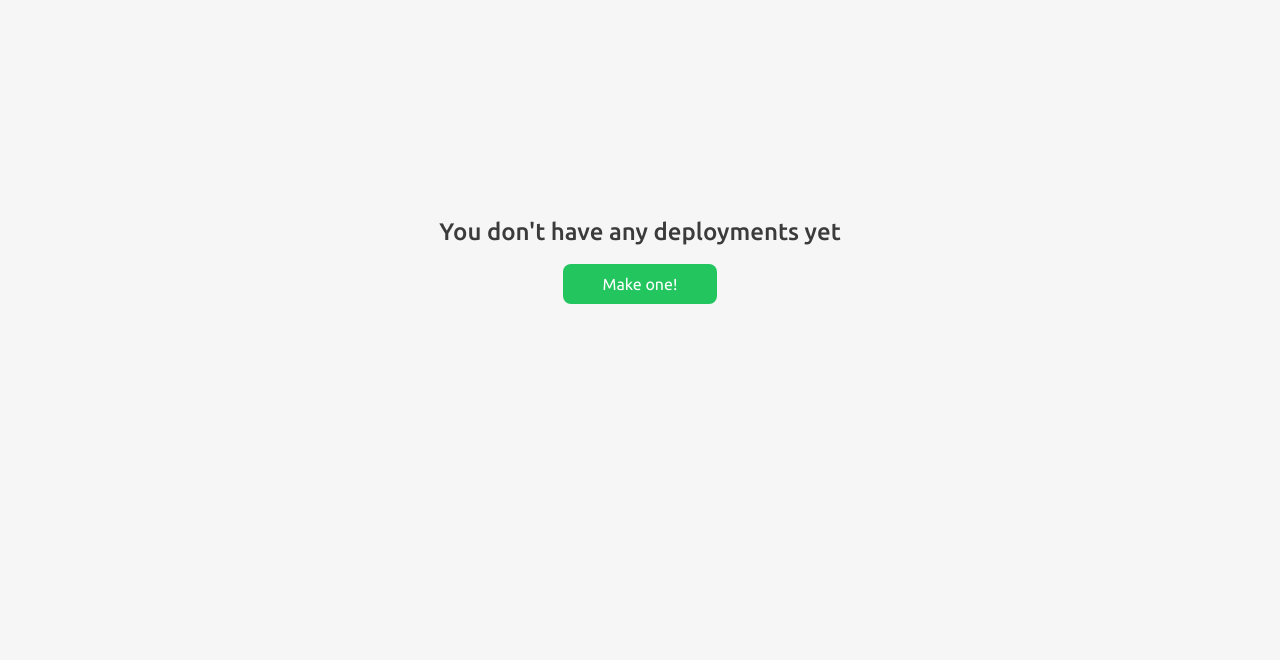
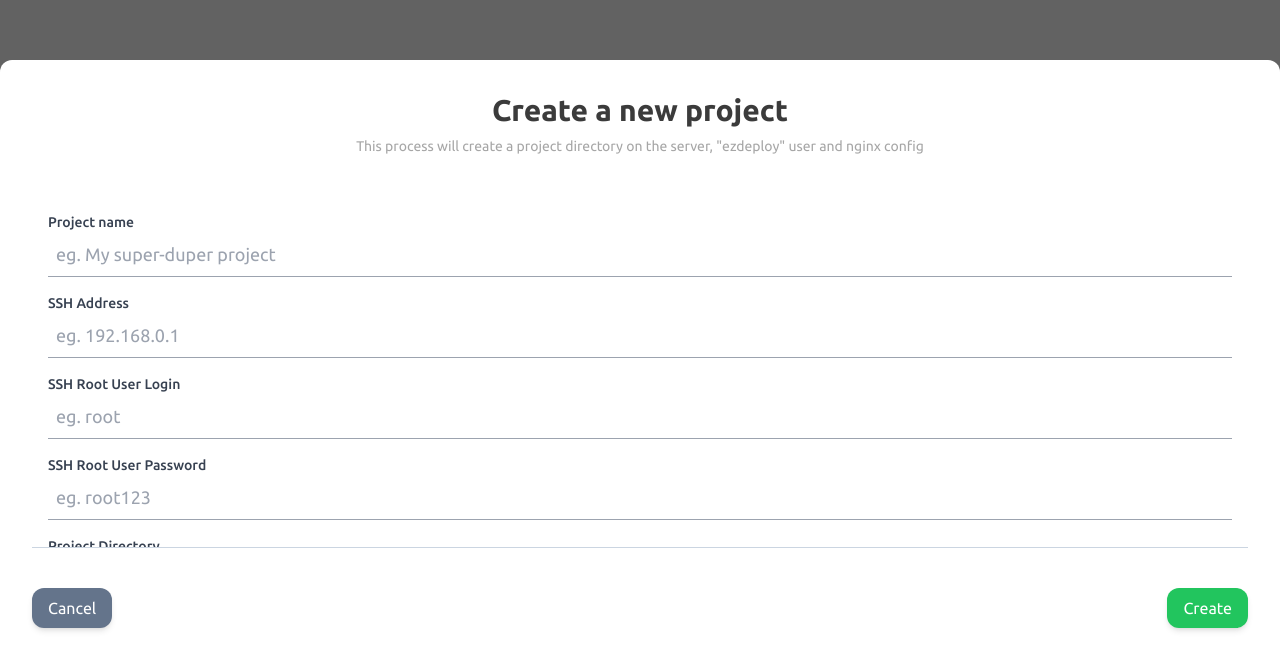
Before and after one commit to antonigoles/EZDeploy, a React (Vite) app: page / in a window 1280 px wide. Shown: the part 140-800 px from the top of the page. Built offline with nearby package versions, Linux system fonts and the light colour scheme.

Commit message:
Added: ProjectView; Added simple app navigation

```diff
--- a/src/App.jsx
+++ b/src/App.jsx
@@ -1,36 +1,68 @@
 import { createContext, useState } from "react";
-import DeploymentsView from "./views/DeploymentsView";
+import DeploymentsView from "./views/DeploymentsView/DeploymentsView";
+import ProjectView from "./views/ProjectView/ProjectView";
 
-export const NotificationContext = createContext(null);
+export const ApplicationContext = createContext(null);
+
+export const AppRoutes = {
+    DeploymentsView: 0,
+    ProjectView: 2,
+};
 
 function App() {
     const [notifications, setNotifications] = useState([]);
+    const [route, setRoute] = useState();
+    const [navigationData, setNavigationData] = useState({});
 
     function pushNotification(message, type) {
         // filter expired notifications
-        let new_notifcations = notifications.filter(
-            (e) => e.expire > Date.now(),
-        );
+        let new_notifications = [...notifications];
+        new_notifications = new_notifications
+            .reverse()
+            .filter((_, i) => i < 10)
+            .reverse();
+
         setNotifications([
-            ...new_notifcations,
-            { message: message, type: type, expire: Date.now() + 3000 },
+            ...new_notifications,
+            {
+                id: Math.round(Math.random() * 1000),
+                message: message,
+                type: type,
+                expire: Number(Date.now()) + 3000,
+            },
         ]);
+
+        console.log(notifications);
     }
 
+    function navigateTo(route, data) {
+        setNavigationData(data);
+        setRoute(route);
+    }
+
+    const notificationsList = notifications.map((notification, idx) => (
+        <div
+            key={notification.expire}
+            className="notification-animation absolute z-20 bg-green-500 p-5 text-white font-normal m-2 shadow-lg"
+        >
+            {notification.message}
+        </div>
+    ));
+
+    const pageToDisplay =
+        route == AppRoutes.DeploymentsView ? (
+            <DeploymentsView navigationData={navigationData} />
+        ) : route == AppRoutes.ProjectView ? (
+            <ProjectView navigationData={navigationData} />
+        ) : (
+            <DeploymentsView navigationData={navigationData} /> // default
+        );
+
     return (
-        <NotificationContext.Provider value={{ pushNotification }}>
-            {notifications.map((notification, idx) => (
-                <div
-                    key={idx}
-                    className="notification-animation absolute z-20 bg-green-500 p-5 text-white font-normal m-2 shadow-lg"
-                >
-                    {notification.message}
-                </div>
-            ))}
-            <div className="w-full h-full">
-                <DeploymentsView />
-            </div>
-        </NotificationContext.Provider>
+        <ApplicationContext.Provider value={{ pushNotification, navigateTo }}>
+            {notificationsList}
+            <div className="w-full h-full">{pageToDisplay}</div>
+        </ApplicationContext.Provider>
     );
 }
 
--- a/src/components/CreateDeployment/CreateDeployment.jsx
+++ b/src/components/CreateDeployment/CreateDeployment.jsx
@@ -2,11 +2,28 @@ import { useContext, useEffect, useState } from "react";
 import Button from "../../primitives/Button";
 import TextInput from "../../primitives/TextInput";
 import GithubIcon from "../../assets/github-mark-white.svg";
-import { NotificationContext } from "../../App.jsx";
+import { ApplicationContext, AppRoutes } from "../../App.jsx";
 
 function CreateDeployment({ visibilityState, hide }) {
-    const [deployments, setDeployments] = useState(null);
-    const { pushNotification } = useContext(NotificationContext);
+    const { pushNotification, navigateTo } = useContext(ApplicationContext);
+    const [formData, setFormData] = useState({});
+
+    function onFormUpdate(e) {
+        let formDataRef = { ...formData };
+        formDataRef[e.target.id] = e.target.value;
+        setFormData(formDataRef);
+        console.log(formDataRef);
+    }
+
+    function createProject() {
+        pushNotification(
+            <>
+                Created a new project: <b>{formData["project_name"]}</b>!
+            </>,
+        );
+
+        navigateTo(AppRoutes.ProjectView, formData);
+    }
 
     return (
         <div
@@ -18,7 +35,7 @@ function CreateDeployment({ visibilityState, hide }) {
         >
             <div
                 className={
-                    "w-full bg-white shadow-xl " +
+                    "w-full h-3/4 bg-white shadow-xl " +
                     " rounded-t-xl " +
                     "flex items-left p-8 flex-col gap-2 " +
                     (visibilityState
@@ -33,31 +50,42 @@ function CreateDeployment({ visibilityState, hide }) {
                     This process will create a project directory on the server,
                     "ezdeploy" user and nginx config
                 </div>
+                <div className="h-3/4 overflow-y-auto p-4 border-b-1 border-slate-300">
                     <TextInput
+                        id="project_name"
                         className="mb-4"
                         placeholder={"eg. My super-duper project"}
                         label="Project name"
+                        onChange={onFormUpdate}
                     />
                     <TextInput
+                        id="ip_address"
                         className="mb-4"
                         placeholder={"eg. 192.168.0.1"}
                         label="SSH Address"
+                        onChange={onFormUpdate}
                     />
                     <TextInput
+                        id="root_login"
                         className="mb-4"
                         placeholder={"eg. root"}
                         label="SSH Root User Login"
+                        onChange={onFormUpdate}
                     />
                     <TextInput
+                        id="root_password"
                         className="mb-4"
                         placeholder={"eg. root123"}
                         isPassword={true}
                         label="SSH Root User Password"
+                        onChange={onFormUpdate}
                     />
                     <TextInput
+                        id="project_dir"
                         className="mb-4"
                         placeholder="/home/ezdeploy/${project_name}"
                         label="Project Directory"
+                        onChange={onFormUpdate}
                     />
                     <div className="flex item-center justify-center">
                         <Button
@@ -72,20 +100,14 @@ function CreateDeployment({ visibilityState, hide }) {
                             }
                         />
                     </div>
+                </div>
                 <div className="flex justify-between mt-8">
                     <Button
                         className="bg-slate-500 hover:bg-slate-600 active:bg-slate-700"
                         onClick={hide}
                         label="Cancel"
                     />
-                    <Button
-                        onClick={() => {
-                            pushNotification(
-                                "Testowe powiadomienie, zignoruj!",
-                            );
-                        }}
-                        label="Create"
-                    />
+                    <Button onClick={createProject} label="Create" />
                 </div>
             </div>
         </div>
--- a/src/primitives/TextInput.jsx
+++ b/src/primitives/TextInput.jsx
@@ -5,28 +5,30 @@ function TextInput({
     isPassword,
     value,
     onChange,
+    id,
 }) {
     return (
         <label
             className={[
-                'active:text-black w-full flex justify-between flex-col items-left',
+                "active:text-black w-full flex justify-between flex-col items-left",
                 className,
-            ].join(' ')}
+            ].join(" ")}
         >
             <div className="text-sm font-medium text-gray-700 ">{label}</div>
             <input
+                id={id}
                 autoCorrect="none"
                 placeholder={placeholder}
                 className="bg-white decoration-transparent
         outline-none border-b-1 selection:bg-black
         selection:text-white border-b-gray-400 text-lg px-2 py-2
         valid:border-b-green-500 empty:border-b-gray-400"
-                type={isPassword ? 'password' : 'text'}
+                type={isPassword ? "password" : "text"}
                 value={value}
                 onChange={onChange}
             />
         </label>
-    )
+    );
 }
 
-export default TextInput
+export default TextInput;
--- a/src/views/DeploymentsView.jsx
+++ b/src/views/DeploymentsView/DeploymentsView.jsx
@@ -1,15 +1,15 @@
-import { useEffect, useState } from 'react'
-import CreateDeployment from '../components/CreateDeployment/CreateDeployment'
-import './DeploymentsView.css'
+import { useEffect, useState } from "react";
+import CreateDeployment from "../../components/CreateDeployment/CreateDeployment";
+import "./DeploymentsView.css";
 
 function DeploymentsView() {
-    const [deployments, setDeployments] = useState(null)
+    const [deployments, setDeployments] = useState(null);
     const [createDeploymentVisible, setCreateDeploymentVisible] =
-        useState(false)
+        useState(true);
 
     useEffect(() => {
-        setDeployments([])
-    }, [])
+        setDeployments([]);
+    }, []);
 
     return (
         <div className="flex flex-col items-center justify-center w-full h-full select-none gap-4">
@@ -22,7 +22,7 @@ function DeploymentsView() {
                     </div>
                     <a
                         onClick={() => {
-                            setCreateDeploymentVisible(true)
+                            setCreateDeploymentVisible(true);
                         }}
                         className="hover:cursor-pointer transition-shadow bg-green-500
          text-white font-normal px-10 py-2 hover:bg-green-600 rounded-lg"
@@ -36,7 +36,7 @@ function DeploymentsView() {
                 hide={() => setCreateDeploymentVisible(false)}
             />
         </div>
-    )
+    );
 }
 
-export default DeploymentsView
+export default DeploymentsView;
--- /dev/null
+++ b/src/views/ProjectView/ProjectView.jsx
@@ -0,0 +1,9 @@
+import { useEffect, useState } from "react";
+
+function ProjectView() {
+    const [projectData, setProjectData] = useState(null);
+
+    return <div></div>;
+}
+
+export default ProjectView;
```
Also changed, not shown: src/views/DeploymentsView/DeploymentsView.css (renamed from src/views/DeploymentsView.css), 1 other file (tests, documents, lock files or other folders). Lines whose indentation alone changed are shown as unchanged.
